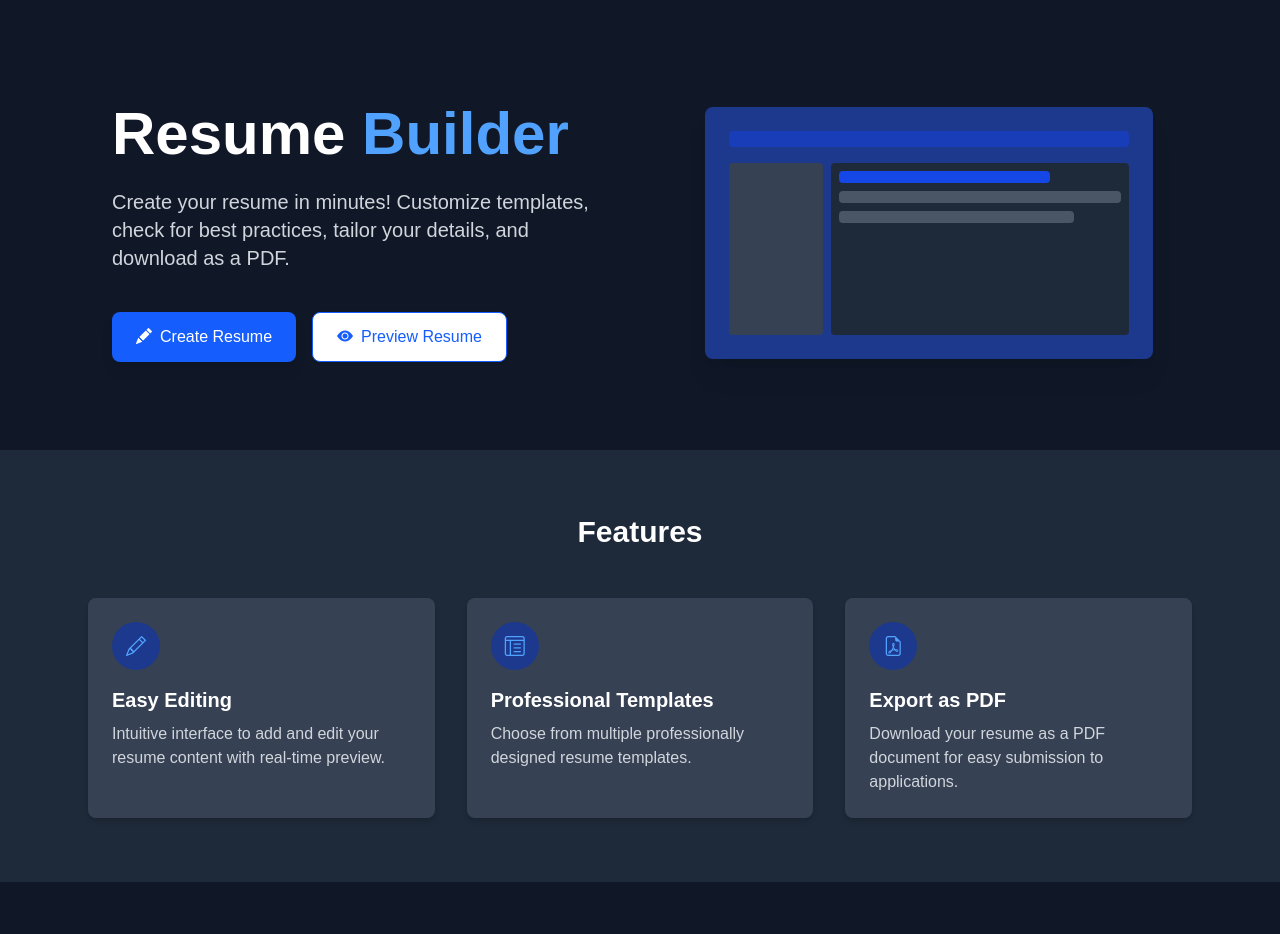
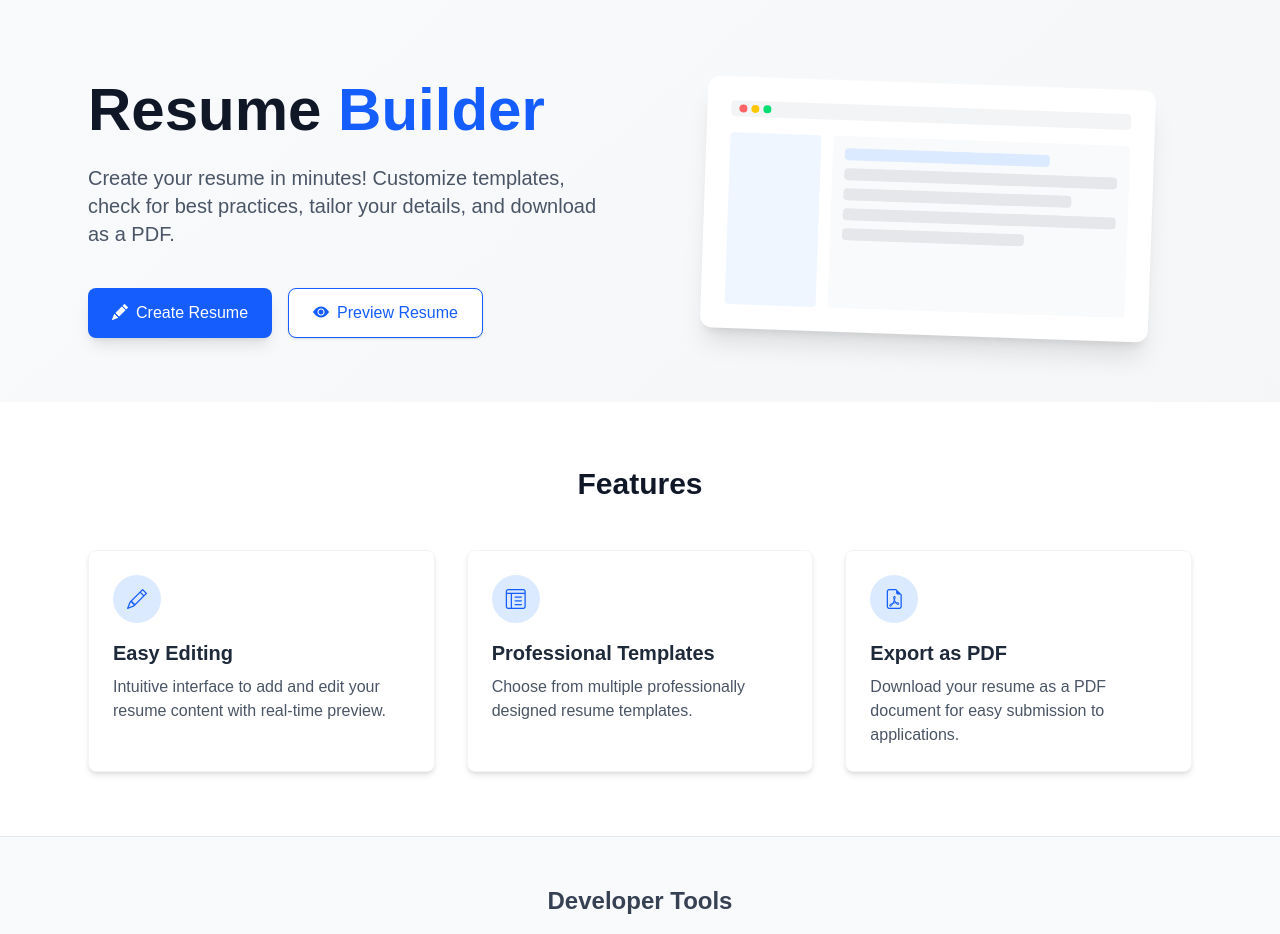
Before and after one commit to KiwiFunk/resume-builder, a Next.js app in the folder resume-app/: page / in a window 1280 px wide. Shown: the top 934 px of the page. Built offline with nearby package versions, Linux system fonts and the light colour scheme.

Commit message:
Updated home page to match styling colors

```diff
--- a/resume-app/src/app/page.js
+++ b/resume-app/src/app/page.js
@@ -9,23 +9,21 @@ export default function Home() {
   const router = useRouter();
 
   return (
-    <main className="min-h-screen bg-gray-900">
+    <main className="min-h-screen bg-gradient-to-br from-gray-50 to-gray-100">
 
       {/* Hero Section */}
       <div className="container mx-auto max-w-6xl px-6 pt-20 pb-16">
         <div className="flex flex-col-reverse lg:flex-row items-center justify-between gap-12">
 
           {/* Text Content */}
-          <div className="w-full lg:w-1/2 space-y-6 text-center lg:text-left p-6">
-
-            <h1 className="text-5xl md:text-6xl font-extrabold text-white">
-              Resume <span className="text-blue-400">Builder</span>
+          <div className="w-full lg:w-1/2 space-y-6 text-center lg:text-left">
+            <h1 className="text-5xl md:text-6xl font-extrabold text-gray-900">
+              Resume <span className="text-blue-600">Builder</span>
             </h1>
 
-            <p className="text-xl text-gray-300 mx-auto max-w-xl text-center lg:text-left">
+            <p className="text-xl text-gray-600 max-w-xl mx-auto">
               Create your resume in minutes! Customize templates, check for best practices, tailor your details, and download as a PDF.
             </p>
-
 
             {/* User Buttons */}
             <div className="flex flex-col sm:flex-row gap-4 justify-center lg:justify-start pt-4">
@@ -34,7 +32,6 @@ export default function Home() {
                 onClick={() => router.push("/edit-details")}
               >
                 <span className="flex items-center justify-center gap-2">
-                  {/* Conditionally render content depending on if data exists. Create Resume || Edit details */}
                   <i className="bi bi-pencil-fill"></i>
                   Create Resume
                 </span>
@@ -49,79 +46,81 @@ export default function Home() {
                   Preview Resume
                 </span>
               </button>
-
             </div>
           </div>
 
-          {/* Hero Image Container */}
+          {/* Hero Illustration */}
           <div className="w-full lg:w-1/2 flex justify-center">
             <div className="relative w-full max-w-md aspect-video">
-
-              {/* Replace with proper logo/image in the future */}
-              <div className="absolute inset-0 bg-blue-900 rounded-lg shadow-xl p-6 flex flex-col">
-                <div className="w-full h-4 bg-blue-800 rounded mb-4"></div>
-                <div className="grid grid-cols-4 gap-2 flex-grow">
-                  <div className="col-span-1 bg-gray-700 rounded"></div>
-                  <div className="col-span-3 bg-gray-800 rounded p-2">
-                    <div className="h-3 w-3/4 bg-blue-700 rounded mb-2"></div>
-                    <div className="h-3 w-full bg-gray-600 rounded mb-2"></div>
-                    <div className="h-3 w-5/6 bg-gray-600 rounded mb-2"></div>
+              {/* Modern UI element */}
+              <div className="absolute inset-0 bg-white rounded-xl shadow-xl p-6 flex flex-col transform rotate-2 hover:rotate-0 transition-all duration-500">
+                <div className="w-full h-4 bg-gray-100 rounded mb-4 flex items-center">
+                  <div className="flex gap-1 ml-2">
+                    <div className="w-2 h-2 rounded-full bg-red-400"></div>
+                    <div className="w-2 h-2 rounded-full bg-yellow-400"></div>
+                    <div className="w-2 h-2 rounded-full bg-green-400"></div>
+                  </div>
+                </div>
+                <div className="grid grid-cols-4 gap-3 flex-grow">
+                  <div className="col-span-1 bg-blue-50 rounded"></div>
+                  <div className="col-span-3 bg-gray-50 rounded p-3">
+                    <div className="h-3 w-3/4 bg-blue-100 rounded mb-2"></div>
+                    <div className="h-3 w-full bg-gray-200 rounded mb-2"></div>
+                    <div className="h-3 w-5/6 bg-gray-200 rounded mb-2"></div>
+                    <div className="h-3 w-full bg-gray-200 rounded mb-2"></div>
+                    <div className="h-3 w-2/3 bg-gray-200 rounded"></div>
                   </div>
                 </div>
               </div>
-
             </div>
           </div>
         </div>
       </div>
 
+      {/* Features Section */}
+      <div className="bg-white py-16">
+        <div className="container mx-auto max-w-6xl px-6">
+          <h2 className="text-3xl font-bold text-center mb-12 text-gray-900">Features</h2>
 
-      {/* Features Section */}
-      <div className="bg-gray-800 py-16">
-        <div className="container mx-auto max-w-6xl px-6">
-          <h2 className="text-3xl font-bold text-center mb-12 text-white">Features</h2>
-
-          {/* Feature Cards - Replace with scrolling carousel to hold additional features such as ATS check, keyword matching etc. */}
           <div className="grid grid-cols-1 md:grid-cols-3 gap-8">
             {/* Feature 1 */}
-            <div className="bg-gray-700 p-6 rounded-lg shadow-md hover:shadow-lg transition-shadow">
-              <div className="w-12 h-12 bg-blue-900 rounded-full flex items-center justify-center mb-4">
-                <i className="bi bi-pencil text-blue-400 text-xl"></i>
+            <div className="bg-white p-6 rounded-lg shadow-md hover:shadow-lg transition-shadow border border-gray-100">
+              <div className="w-12 h-12 bg-blue-100 rounded-full flex items-center justify-center mb-4">
+                <i className="bi bi-pencil text-blue-600 text-xl"></i>
               </div>
-              <h3 className="text-xl font-semibold mb-2 text-white">Easy Editing</h3>
-              <p className="text-gray-300">Intuitive interface to add and edit your resume content with real-time preview.</p>
+              <h3 className="text-xl font-semibold mb-2 text-gray-800">Easy Editing</h3>
+              <p className="text-gray-600">Intuitive interface to add and edit your resume content with real-time preview.</p>
             </div>
 
             {/* Feature 2 */}
-            <div className="bg-gray-700 p-6 rounded-lg shadow-md hover:shadow-lg transition-shadow">
-              <div className="w-12 h-12 bg-blue-900 rounded-full flex items-center justify-center mb-4">
-                <i className="bi bi-layout-text-window-reverse text-blue-400 text-xl"></i>
+            <div className="bg-white p-6 rounded-lg shadow-md hover:shadow-lg transition-shadow border border-gray-100">
+              <div className="w-12 h-12 bg-blue-100 rounded-full flex items-center justify-center mb-4">
+                <i className="bi bi-layout-text-window-reverse text-blue-600 text-xl"></i>
               </div>
-              <h3 className="text-xl font-semibold mb-2 text-white">Professional Templates</h3>
-              <p className="text-gray-300">Choose from multiple professionally designed resume templates.</p>
+              <h3 className="text-xl font-semibold mb-2 text-gray-800">Professional Templates</h3>
+              <p className="text-gray-600">Choose from multiple professionally designed resume templates.</p>
             </div>
 
             {/* Feature 3 */}
-            <div className="bg-gray-700 p-6 rounded-lg shadow-md hover:shadow-lg transition-shadow">
-              <div className="w-12 h-12 bg-blue-900 rounded-full flex items-center justify-center mb-4">
-                <i className="bi bi-file-earmark-pdf text-blue-400 text-xl"></i>
+            <div className="bg-white p-6 rounded-lg shadow-md hover:shadow-lg transition-shadow border border-gray-100">
+              <div className="w-12 h-12 bg-blue-100 rounded-full flex items-center justify-center mb-4">
+                <i className="bi bi-file-earmark-pdf text-blue-600 text-xl"></i>
               </div>
-              <h3 className="text-xl font-semibold mb-2 text-white">Export as PDF</h3>
-              <p className="text-gray-300">Download your resume as a PDF document for easy submission to applications.</p>
+              <h3 className="text-xl font-semibold mb-2 text-gray-800">Export as PDF</h3>
+              <p className="text-gray-600">Download your resume as a PDF document for easy submission to applications.</p>
             </div>
           </div>
         </div>
       </div>
 
-
-      {/* Dev Tools (For testing only, remove on production) */}
-      <div className="bg-gray-900 py-12">
+      {/* Developer Tools Section - Kept but styled to match the design */}
+      <div className="bg-gray-50 py-12 border-t border-gray-200">
         <div className="container mx-auto max-w-6xl px-6">
-          <h2 className="text-2xl font-bold text-center mb-8 text-white">Developer Tools</h2>
+          <h2 className="text-2xl font-bold text-center mb-8 text-gray-700">Developer Tools</h2>
 
           <div className="flex flex-wrap justify-center gap-4">
             <button
-              className="px-5 py-2.5 bg-red-500 text-white rounded shadow hover:bg-red-600 transition-colors flex items-center gap-2"
+              className="px-5 py-2.5 bg-red-500 text-white rounded-lg shadow hover:bg-red-600 transition-colors flex items-center gap-2"
               onClick={() => {
                 removeLocalData("userData")
                 alert("User data deleted!");
@@ -132,7 +131,7 @@ export default function Home() {
             </button>
 
             <button
-              className="px-5 py-2.5 bg-green-500 text-white rounded shadow hover:bg-green-600 transition-colors flex items-center gap-2"
+              className="px-5 py-2.5 bg-green-500 text-white rounded-lg shadow hover:bg-green-600 transition-colors flex items-center gap-2"
               onClick={() => {
                 setLocalData("userData", data);
                 alert("Demo data loaded!");
@@ -145,11 +144,10 @@ export default function Home() {
         </div>
       </div>
 
-
       {/* Footer */}
-      <footer className="bg-gray-800 py-8 border-t border-gray-700">
+      <footer className="bg-white py-8 border-t border-gray-200">
         <div className="container mx-auto max-w-6xl px-6 text-center">
-          <p className="text-gray-400">Created by KiwiFunk!</p>
+          <p className="text-gray-500">© 2025 Resume Builder. Created by KiwiFunk!</p>
         </div>
       </footer>
     </main>
```
